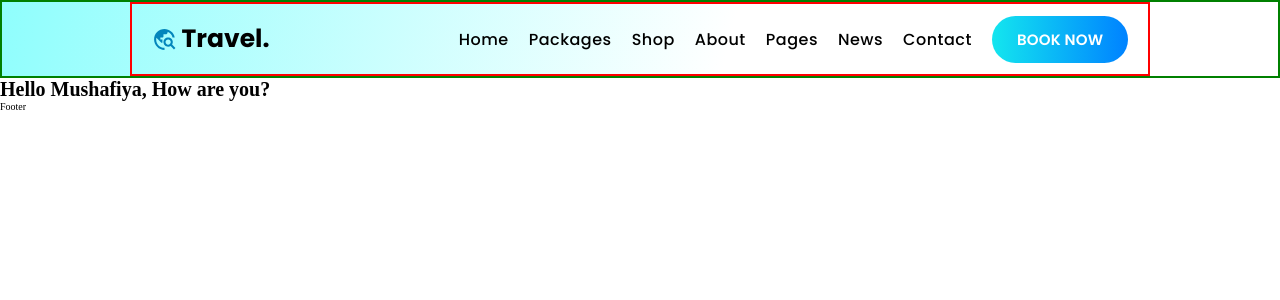
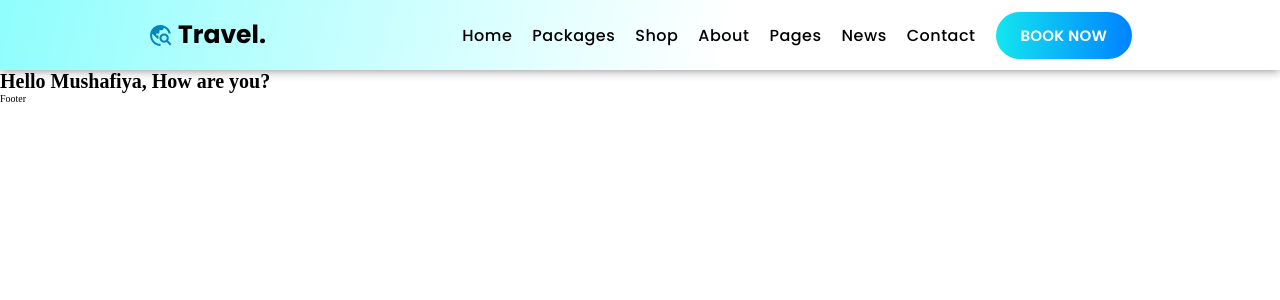
Before and after one commit to Arshad201/travelandtour, a React (Create React App) app: page / in a window 1280 px wide. Shown: the top 300 px of the page. Built offline with nearby package versions, Linux system fonts and the light colour scheme.

Commit message:
Small change in Navbar.css file

```diff
--- a/src/Component/Navbar/Navbar.css
+++ b/src/Component/Navbar/Navbar.css
@@ -1,12 +1,10 @@
 
 .nav-container{
     width:100%;
-    /* background-color:var(--white); */
-    /* background: rgb(63,55,236);
-    background: linear-gradient(104deg, rgba(63,55,236,0.014425753211440795) 53%, rgba(45,253,251,1) 100%);  */
     background: rgb(45,253,251);
-    background: linear-gradient(104deg, rgba(45,253,251,0.5326330361246061) 0%, rgba(255,255,255,1) 57%);
-    border:2px solid green;
+    background: linear-gradient(104deg, #2dfdfb88 0%, rgba(255,255,255,1) 57%);
+    box-shadow: 0px 0px 10px grey;
+    /* border:2px solid green; */
 
 
 }
@@ -17,7 +15,7 @@
     margin: 0rem auto;
     /* border: 1px solid red; */
     display: flex;
-    border:2px solid red;
+    /* border:2px solid red; */
     padding-block: 3.5rem;
     padding-inline:2rem;
 
```
